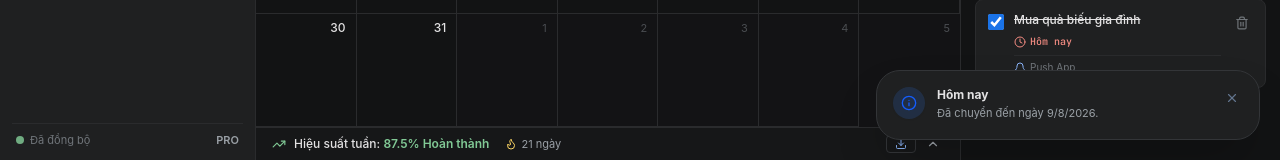
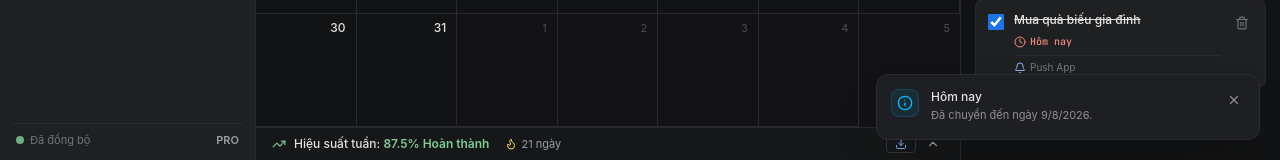
Before and after one commit to nhatan20032/Frontend_Usersite_Web, a React (Vite) app: page / in a window 1280 px wide. Both pictures are taken after a click on the button "Hôm nay". Shown: the part 640-800 px from the top of the page. Built offline with nearby package versions, Linux system fonts and the light colour scheme; no server answers.

Commit message:
fix not close toast

```diff
--- a/src/components/ui/ToastContainer.tsx
+++ b/src/components/ui/ToastContainer.tsx
@@ -1,6 +1,70 @@
-import React from 'react';
+import React, { useEffect, useState, useCallback } from 'react';
 import { useApp } from '../../context/AppContext';
+import type { ToastNotification } from '../../types';
 import { Info, CheckCircle2, AlertTriangle, XCircle, X } from 'lucide-react';
+
+interface ToastItemProps {
+  toast: ToastNotification;
+  onRemove: (id: string) => void;
+}
+
+const ToastItem: React.FC<ToastItemProps> = ({ toast, onRemove }) => {
+  const [isExiting, setIsExiting] = useState(false);
+
+  const handleDismiss = useCallback(() => {
+    setIsExiting(true);
+    setTimeout(() => {
+      onRemove(toast.id);
+    }, 200);
+  }, [toast.id, onRemove]);
+
+  useEffect(() => {
+    const duration = toast.duration ?? 3000;
+    if (duration > 0) {
+      const timer = setTimeout(() => {
+        handleDismiss();
+      }, duration);
+      return () => clearTimeout(timer);
+    }
+  }, [toast.duration, handleDismiss]);
+
+  let icon = <Info className="w-4 h-4 text-sky-400 shrink-0" />;
+  let badgeBg = 'bg-sky-500/10 border-sky-500/20';
+
+  if (toast.type === 'success') {
+    icon = <CheckCircle2 className="w-4 h-4 text-emerald-400 shrink-0" />;
+    badgeBg = 'bg-emerald-500/10 border-emerald-500/20';
+  } else if (toast.type === 'warning') {
+    icon = <AlertTriangle className="w-4 h-4 text-amber-400 shrink-0" />;
+    badgeBg = 'bg-amber-500/10 border-amber-500/20';
+  } else if (toast.type === 'error') {
+    icon = <XCircle className="w-4 h-4 text-rose-400 shrink-0" />;
+    badgeBg = 'bg-rose-500/10 border-rose-500/20';
+  }
+
+  return (
+    <div
+      className={`pointer-events-auto bg-[#1E1F22] border border-[#2B2D31] text-[#E3E2E3] p-3.5 rounded-xl shadow-2xl flex items-start gap-3 transition-all ${
+        isExiting ? 'toast-exit' : 'toast-enter'
+      }`}
+    >
+      <div className={`w-7 h-7 rounded-lg border ${badgeBg} flex items-center justify-center shrink-0`}>
+        {icon}
+      </div>
+      <div className="flex-1 min-w-0 text-xs">
+        <div className="font-medium text-[#E3E2E3] truncate">{toast.title}</div>
+        <div className="text-[#909094] text-[11px] leading-relaxed mt-0.5 break-words">{toast.message}</div>
+      </div>
+      <button
+        onClick={handleDismiss}
+        aria-label="Close notification"
+        className="text-[#909094] hover:text-[#E3E2E3] p-1 rounded-md hover:bg-white/5 transition-colors shrink-0"
+      >
+        <X className="w-3.5 h-3.5" />
+      </button>
+    </div>
+  );
+};
 
 export const ToastContainer: React.FC = () => {
   const { toasts, removeToast } = useApp();
@@ -8,43 +72,10 @@ export const ToastContainer: React.FC = () => {
   if (toasts.length === 0) return null;
 
   return (
-    <div className="fixed bottom-5 right-5 z-50 flex flex-col gap-2.5 pointer-events-none max-w-sm w-full px-4 sm:px-0">
-      {toasts.map((toast) => {
-        let icon = <Info className="w-4 h-4 text-blue-600 dark:text-sky-400" />;
-        let badgeBg = 'bg-blue-500/15';
-
-        if (toast.type === 'success') {
-          icon = <CheckCircle2 className="w-4 h-4 text-emerald-600 dark:text-emerald-400" />;
-          badgeBg = 'bg-emerald-500/15';
-        } else if (toast.type === 'warning') {
-          icon = <AlertTriangle className="w-4 h-4 text-amber-600 dark:text-amber-400" />;
-          badgeBg = 'bg-amber-500/15';
-        } else if (toast.type === 'error') {
-          icon = <XCircle className="w-4 h-4 text-rose-600 dark:text-rose-400" />;
-          badgeBg = 'bg-rose-500/15';
-        }
-
-        return (
-          <div
-            key={toast.id}
-            className="pointer-events-auto apple-glass-modal p-4 rounded-3xl shadow-2xl border flex items-start gap-3 toast-enter transition-all"
-          >
-            <div className={`w-8 h-8 rounded-2xl ${badgeBg} flex items-center justify-center flex-shrink-0 shadow-xs`}>
-              {icon}
-            </div>
-            <div className="flex-1 space-y-0.5 text-xs">
-              <div className="font-bold app-text-primary">{toast.title}</div>
-              <div className="app-text-secondary text-[11px] leading-relaxed">{toast.message}</div>
-            </div>
-            <button
-              onClick={() => removeToast(toast.id)}
-              className="text-slate-500 hover:text-rose-600 dark:hover:text-rose-400 p-1 rounded-full hover:bg-rose-500/10 transition-colors"
-            >
-              <X className="w-3.5 h-3.5" />
-            </button>
-          </div>
-        );
-      })}
+    <div className="fixed bottom-5 right-5 z-50 flex flex-col gap-2 pointer-events-none max-w-sm w-full px-4 sm:px-0">
+      {toasts.map((toast) => (
+        <ToastItem key={toast.id} toast={toast} onRemove={removeToast} />
+      ))}
     </div>
   );
 };
--- a/src/context/AppContext.tsx
+++ b/src/context/AppContext.tsx
@@ -1,4 +1,4 @@
-import React, { createContext, useContext, useState, useEffect } from 'react';
+import React, { createContext, useContext, useState, useEffect, useCallback } from 'react';
 import type {
   CalendarEvent,
   TaskItem,
@@ -259,9 +259,9 @@ export const AppProvider: React.FC<{ children: React.ReactNode }> = ({ children
     setToasts((prev) => [...prev, { id, title, message, type, duration }]);
   };
 
-  const removeToast = (id: string) => {
+  const removeToast = useCallback((id: string) => {
     setToasts((prev) => prev.filter((t) => t.id !== id));
-  };
+  }, []);
 
   const selectDate = (day: number, month?: number, year?: number) => {
     setSelectedDay(day);
```
